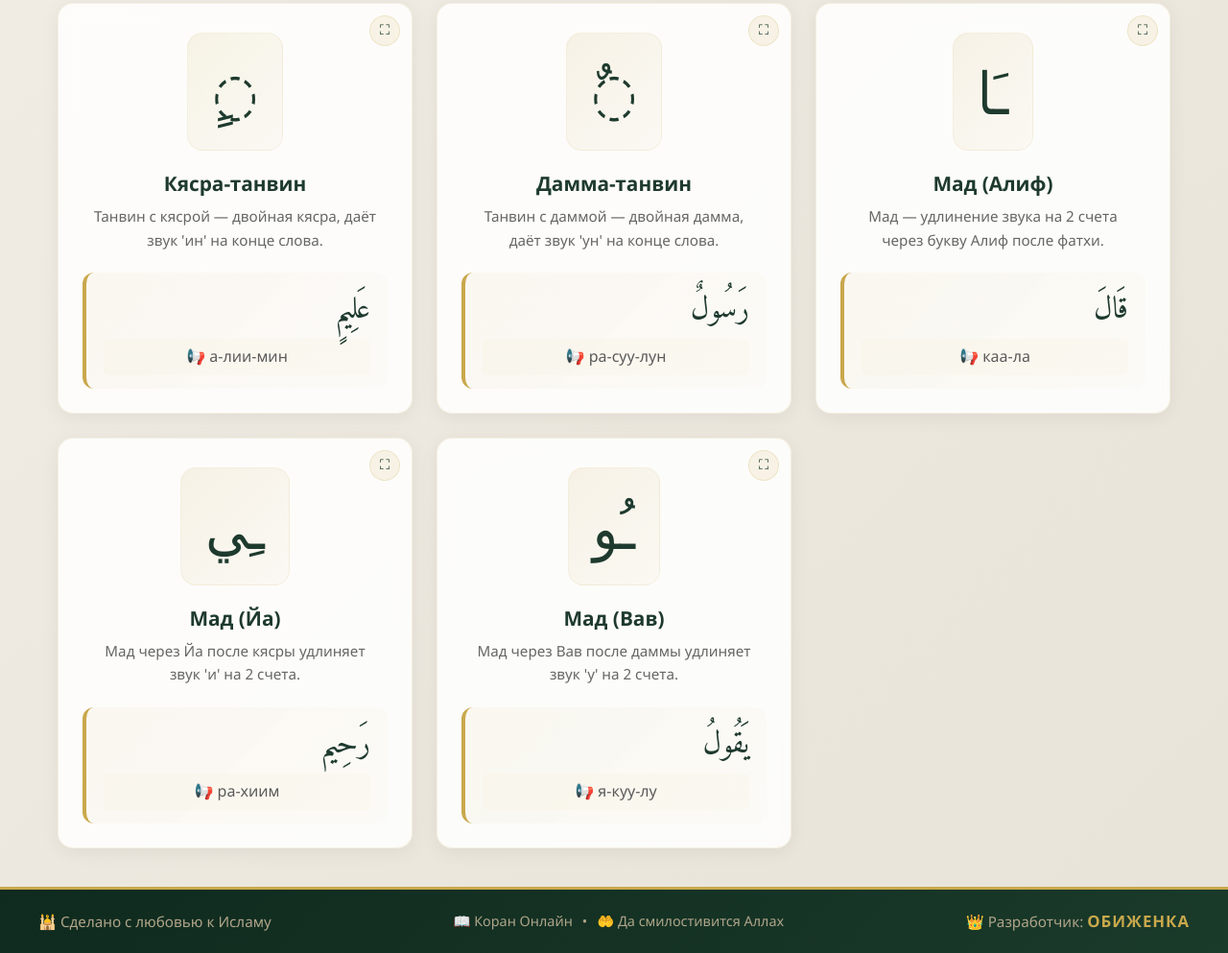
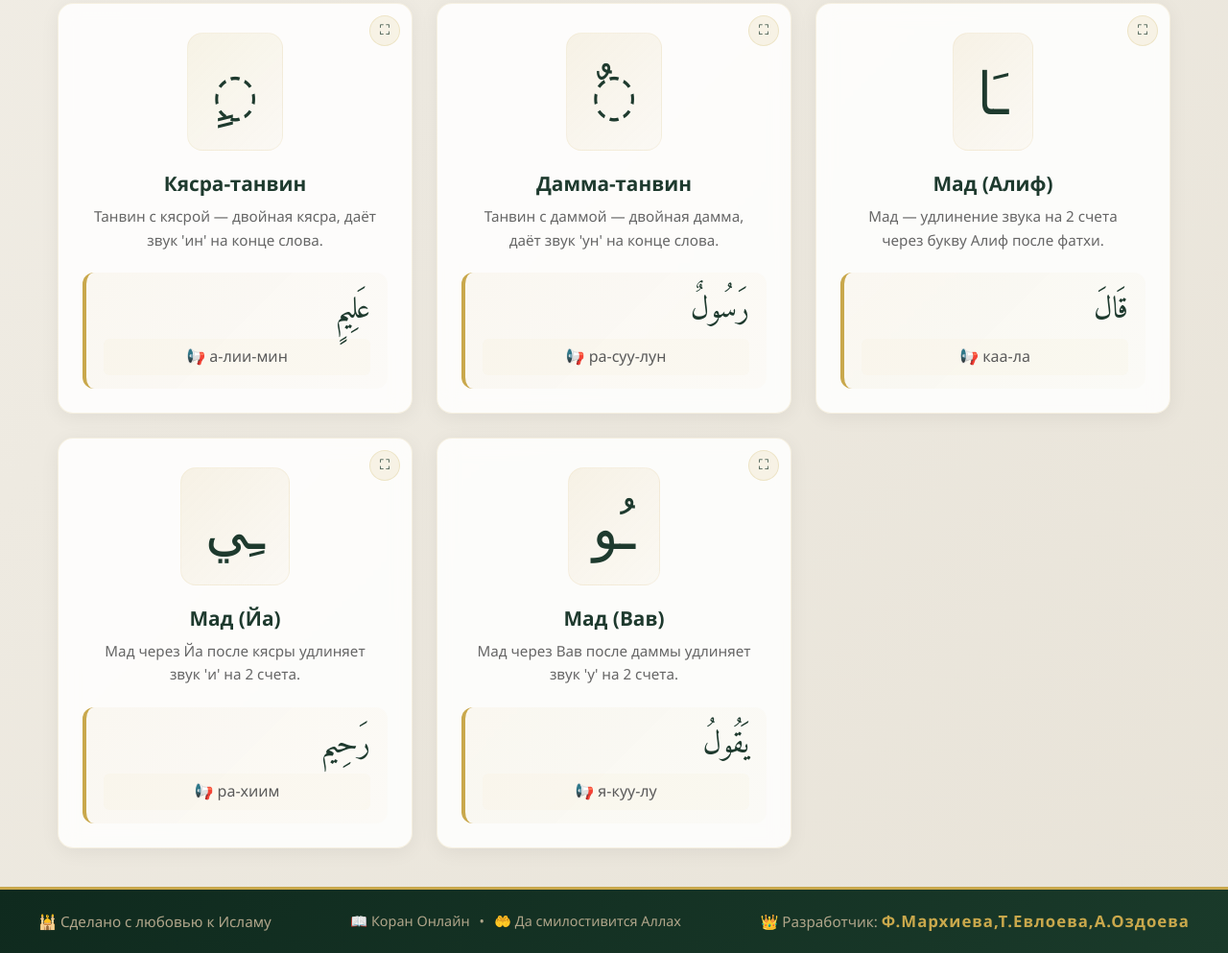
Before and after one commit to markhievafatimal-max/markhievafatima.github.io, a plain HTML site: page index.html in a window 1280 px wide. Shown: the part 1232-2225 px from the top of the page at 96% size. Drawn offline with Linux system fonts and the light colour scheme.

Commit message:
Изменил имя разработчика

```diff
--- a/index.html
+++ b/index.html
@@ -373,7 +373,7 @@
                 <span>🤲 Да смилостивится Аллах</span>
             </div>
             <div class="footer-right">
-                <span class="author-credit">👑 Разработчик: <strong>ОБИЖЕНКА</strong></span>
+                <span class="author-credit">👑 Разработчик: <strong>Ф.Мархиева,Т.Евлоева,А.Оздоева </strong></span>
             </div>
         </div>
     </footer>
```
